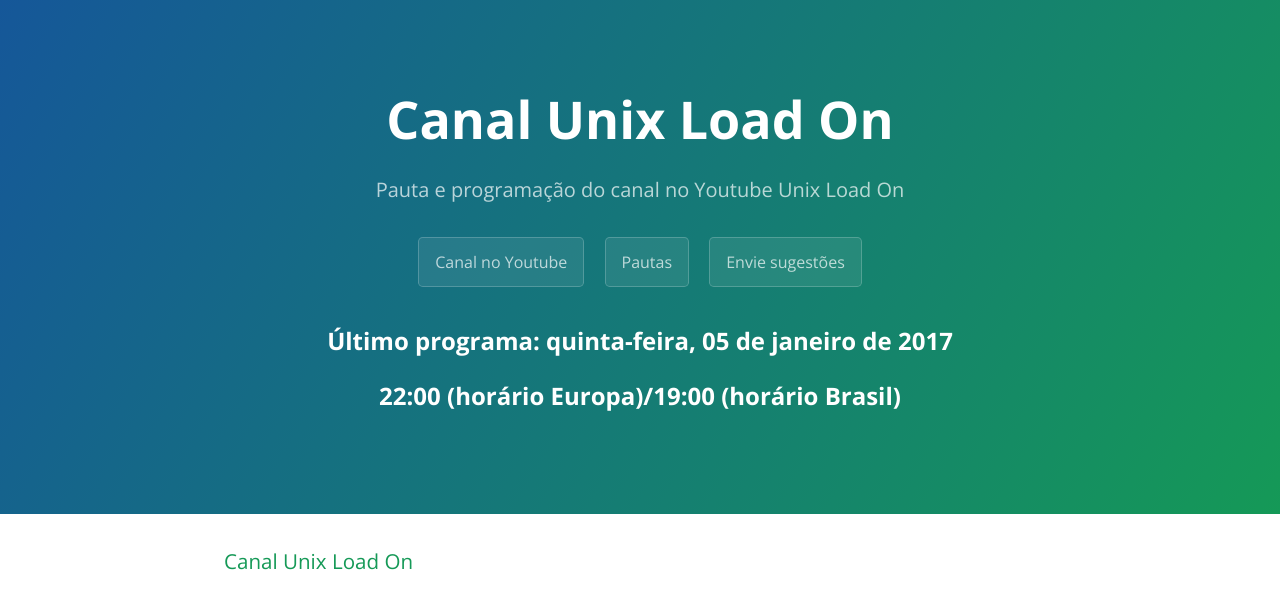
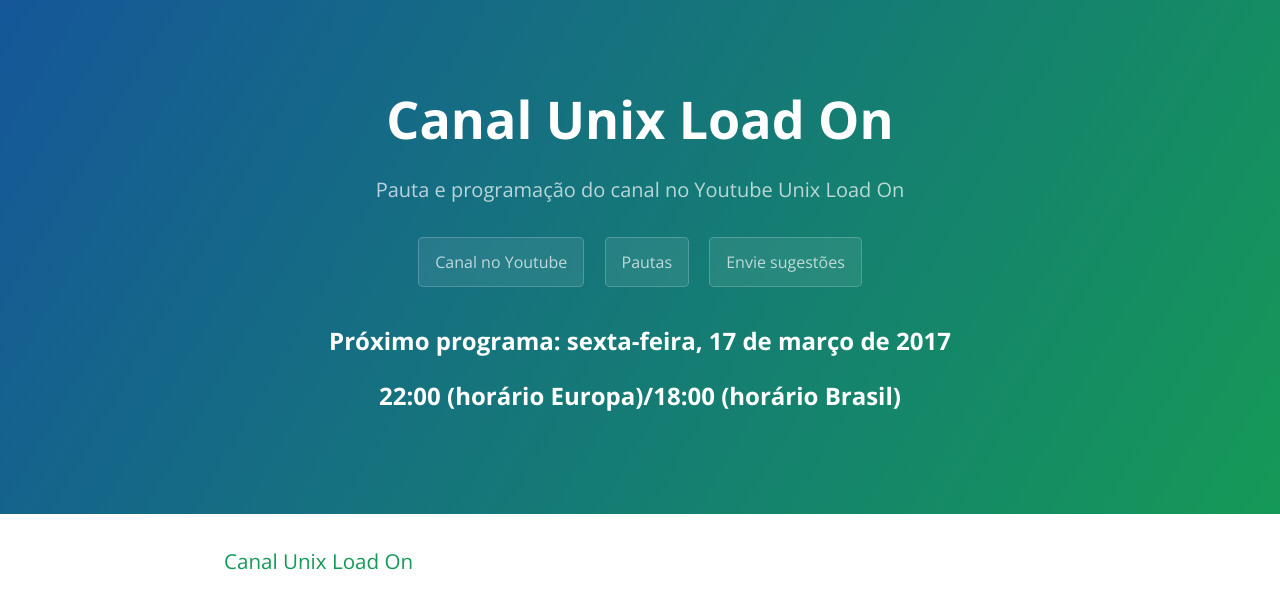
Before and after one commit to helioloureiro/canalunixloadon, a plain HTML site: page index.html in a window 1280 px wide. Shown: the top 592 px of the page. Drawn offline with nearby package versions, Linux system fonts and the light colour scheme.

Commit message:
Update index.html

```diff
--- a/index.html
+++ b/index.html
@@ -16,10 +16,10 @@
       <a href="https://www.youtube.com/channel/UCQhUVfcwoJgy2Ee-deFxWFA" class="btn">Canal no Youtube</a>
       <a href="https://github.com/helioloureiro/canalunixloadon/tree/master/pautas" class="btn">Pautas</a>
         <a href="http://goo.gl/forms/c8wt5fqT3Dc6M5Ns2" class="btn">Envie sugestões</a>
-      <h2><!-- Próximo programa: quinta-feira, 05 de janeiro de 2017 --></h2>
-      <h2><Próximo programa: sem data definida></h2>
-      <h2>Último programa: quinta-feira, 05 de janeiro de 2017</h2>
-        <h2>22:00 (horário Europa)/19:00 (horário Brasil)</h2>
+      <h2>Próximo programa: sexta-feira, 17 de março de 2017</h2>
+      <h2><!-- Próximo programa: sem data definida --></h2>
+      <h2><!-- Último programa: quinta-feira, 05 de janeiro de 2017 --></h2>
+        <h2>22:00 (horário Europa)/18:00 (horário Brasil)</h2>
     </section>
 
     <section class="main-content">
@@ -50,6 +50,7 @@
             <li>Érico Andrei</li>
             <li>Felipe Roquini</li>
             <li>Hélio Loureiro</li>
+            <li>Ingo Hoffmann</li>
             <li>Leandro Lameiro</li>
             <li>Nilo Menezes</li>
             <li>Paulo Henrique Santana</li>
```
